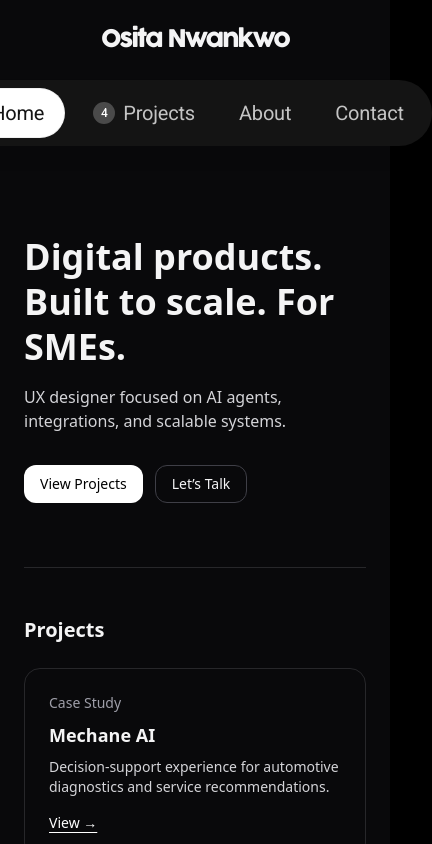
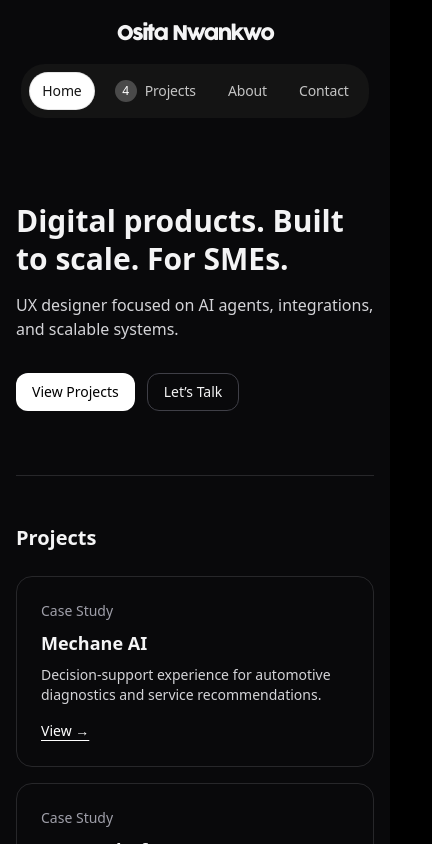
Before and after one commit to nuriygold/Osis-portfolio, a React (Vite) app in the folder web-portfolio/: page / in a window 390 px wide. Shown: the top 844 px of the page, 432 px wide, since content can reach past the window. Built offline with nearby package versions, Linux system fonts and the light colour scheme.

Commit message:
Improve mobile layout and navigation responsiveness

```diff
--- a/web-portfolio/src/App.jsx
+++ b/web-portfolio/src/App.jsx
@@ -32,65 +32,24 @@ const PROJECTS = [
 export default function App() {
   return (
     <div className="min-h-screen bg-zinc-950 text-zinc-100">
-      <header className="mx-auto max-w-6xl px-6 py-6 flex flex-col items-center gap-6">
-        <div className="text-center font-['Cocogoose'] font-normal text-2xl" style={{ letterSpacing: "-0.08em" }}>Osita Nwankwo</div>
+      <header className="mx-auto flex max-w-6xl flex-col items-center gap-4 px-4 py-5 sm:gap-6 sm:px-6 sm:py-6">
+        <div className="text-center font-['Cocogoose'] text-xl font-normal tracking-[-0.08em] sm:text-2xl">Osita Nwankwo</div>
         <nav
           aria-label="Main"
-          style={{
-            display: "flex",
-            alignItems: "center",
-            gap: "12px",
-            padding: "8px 12px",
-            borderRadius: "9999px",
-            backgroundColor: "#141414",
-            boxShadow: "0 12px 20px 0 rgba(0, 0, 0, 0.04)",
-            fontFamily: "Roboto, system-ui, sans-serif",
-            fontSize: "20px",
-            fontWeight: 400,
-            letterSpacing: "-0.01em",
-            lineHeight: "1.4",
-          }}
+          className="flex w-full max-w-fit flex-wrap items-center justify-center gap-2 rounded-3xl bg-[#141414] px-2 py-2 text-sm font-normal tracking-[-0.01em] sm:gap-3 sm:px-3 sm:text-base"
         >
           <a
             href="#home"
-            style={{
-              display: "inline-block",
-              padding: "10px 20px",
-              borderRadius: "9999px",
-              backgroundColor: "#ffffff",
-              color: "#141414",
-              textDecoration: "none",
-              border: "1px solid rgba(0,0,0,0.06)",
-            }}
+            className="inline-flex rounded-full border border-black/10 bg-white px-3 py-2 text-[#141414] no-underline sm:px-5"
           >
             Home
           </a>
           <a
             href="#projects"
-            style={{
-              display: "flex",
-              alignItems: "center",
-              gap: "8px",
-              padding: "10px 16px",
-              borderRadius: "9999px",
-              color: "#C4C4C4",
-              textDecoration: "none",
-            }}
+            className="flex items-center gap-2 rounded-full px-3 py-2 text-[#C4C4C4] no-underline sm:px-4"
           >
             <span
-              style={{
-                display: "inline-flex",
-                alignItems: "center",
-                justifyContent: "center",
-                minWidth: "22px",
-                height: "22px",
-                padding: "0 6px",
-                borderRadius: "9999px",
-                backgroundColor: "#4a4a4a",
-                color: "#ffffff",
-                fontSize: "12px",
-                fontWeight: 500,
-              }}
+              className="inline-flex h-[22px] min-w-[22px] items-center justify-center rounded-full bg-[#4a4a4a] px-1.5 text-xs font-medium text-white"
             >
               {PROJECTS.length}
             </span>
@@ -98,34 +57,22 @@ export default function App() {
           </a>
           <a
             href="#about"
-            style={{
-              display: "inline-block",
-              padding: "10px 16px",
-              borderRadius: "9999px",
-              color: "#C4C4C4",
-              textDecoration: "none",
-            }}
+            className="inline-flex rounded-full px-3 py-2 text-[#C4C4C4] no-underline sm:px-4"
           >
             About
           </a>
           <a
             href="#contact"
-            style={{
-              display: "inline-block",
-              padding: "10px 16px",
-              borderRadius: "9999px",
-              color: "#C4C4C4",
-              textDecoration: "none",
-            }}
+            className="inline-flex rounded-full px-3 py-2 text-[#C4C4C4] no-underline sm:px-4"
           >
             Contact
           </a>
         </nav>
       </header>
 
-      <main className="mx-auto max-w-6xl px-6">
+      <main className="mx-auto max-w-6xl px-4 sm:px-6">
         <section id="home" className="py-16">
-          <h1 className="text-4xl md:text-6xl font-semibold leading-tight">
+          <h1 className="text-3xl font-semibold leading-tight sm:text-4xl md:text-6xl">
             Digital products. Built to scale. For SMEs.
           </h1>
           <p className="mt-4 max-w-2xl text-zinc-300">
```
